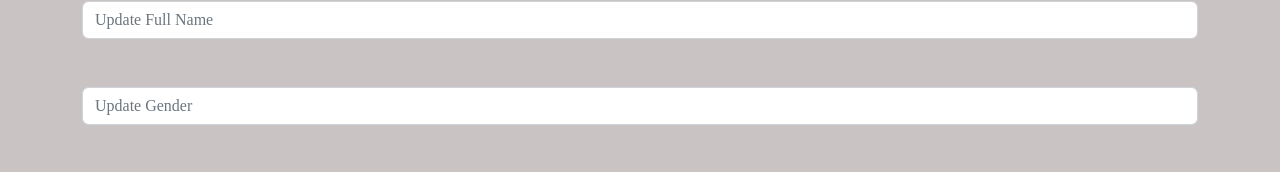
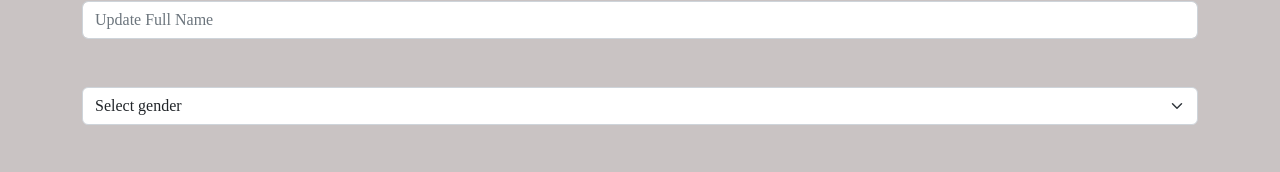
Before and after one commit to HafidhRzk/frontend_friendlist_app, a React (Create React App) app: page /updatelist/1 in a window 1280 px wide. Shown: the part 169-341 px from the top of the page. Built offline with nearby package versions, Linux system fonts and the light colour scheme; no server answers.

Commit message:
update 5

```diff
--- a/src/component/inputForm.js
+++ b/src/component/inputForm.js
@@ -83,13 +83,15 @@ export default function InputForm() {
                     />
                 </Form.Group>
                 <Form.Group className="mb-3 py-3">
-                    <Form.Control
-                        type="text"
-                        placeholder="Input Gender"
-                        onChange={handleChange}
+                    <Form.Select
                         name="gender"
                         value={gender}
-                    />
+                        onChange={handleChange}
+                    >
+                        <option value="" hidden selected>Select gender</option>
+                        <option value="Male">Male</option>
+                        <option value="Female">Female</option>
+                    </Form.Select>
                 </Form.Group>
                 <Form.Group className="mb-3 py-3">
                     <Form.Control
--- a/src/component/updateForm.js
+++ b/src/component/updateForm.js
@@ -77,13 +77,15 @@ export default function UpdateForm() {
                     />
                 </Form.Group>
                 <Form.Group className="mb-3 py-3">
-                    <Form.Control
-                        type="text"
-                        placeholder="Update Gender"
-                        onChange={handleChange}
+                    <Form.Select
                         name="gender"
                         value={gender}
-                    />
+                        onChange={handleChange}
+                    >
+                        <option value="" hidden selected>Select gender</option>
+                        <option value="Male">Male</option>
+                        <option value="Female">Female</option>
+                    </Form.Select>
                 </Form.Group>
                 <Form.Group className="mb-3 py-3">
                     <Form.Control
```
